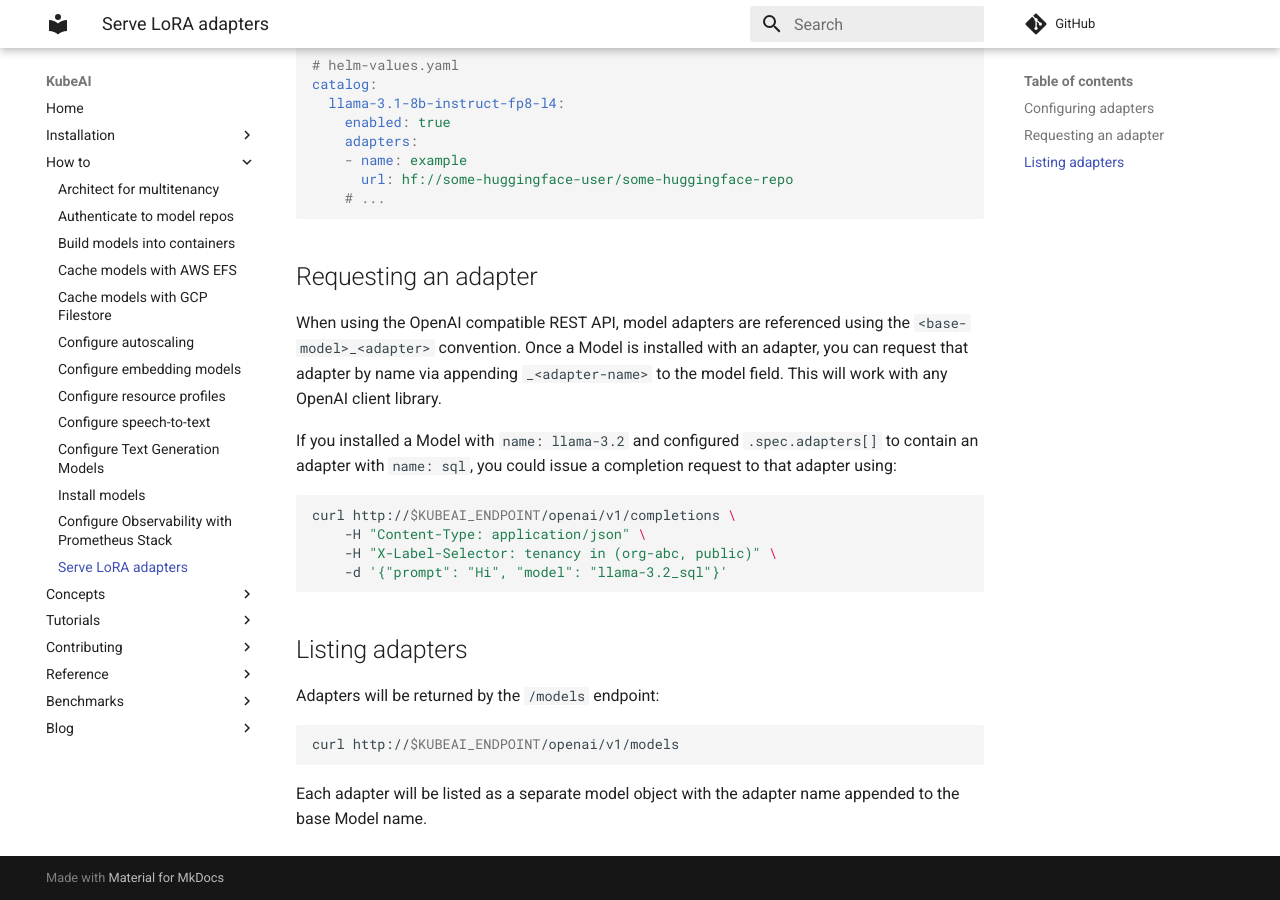
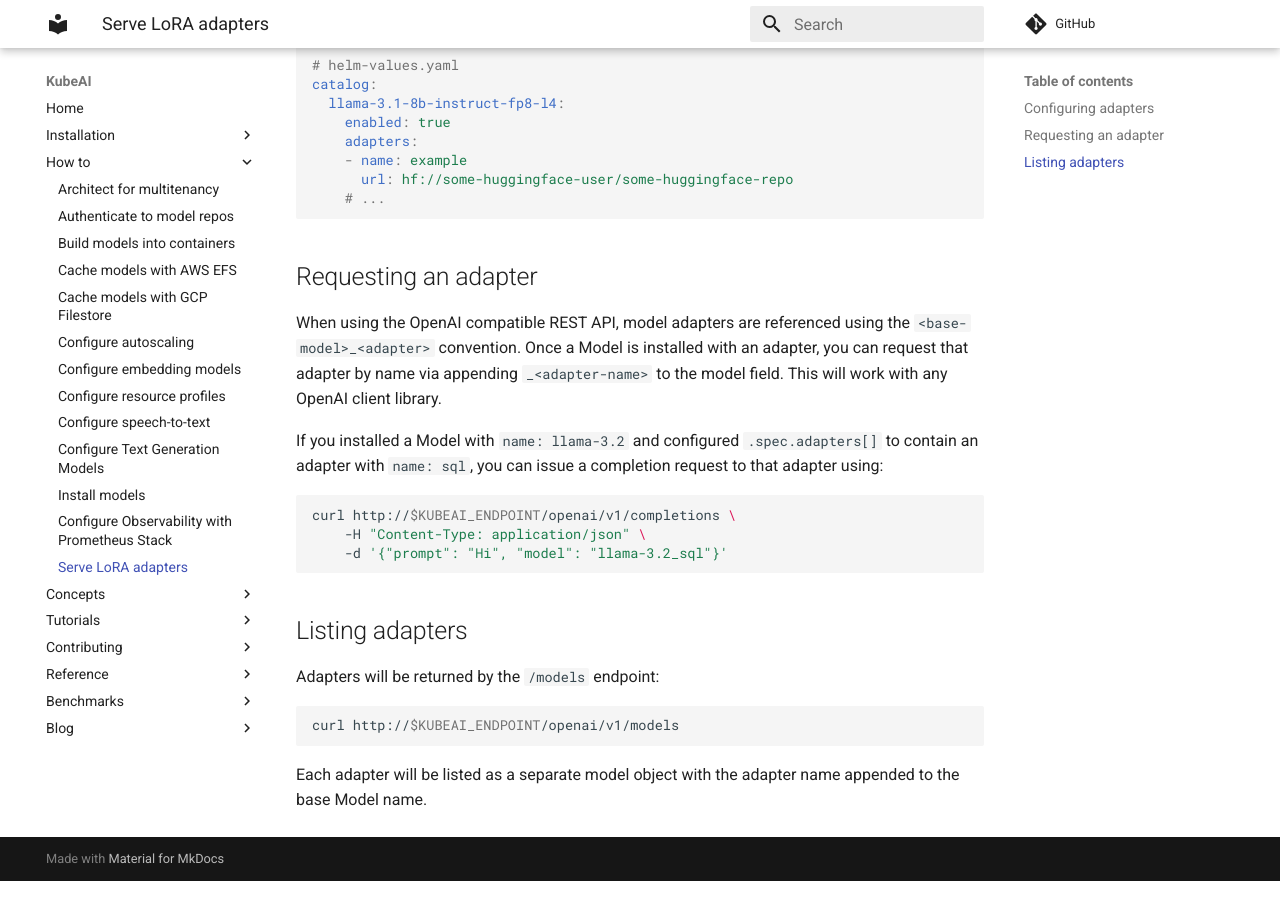
Before and after one commit to substratusai/kubeai, an MkDocs documentation site: the page built from docs/how-to/serve-lora-adapters.md, in a window 1280 px wide and 900 px high, scrolled down 847 px. Built offline with MkDocs 1.6.1 and Material for MkDocs 9.7.7, drawn with Linux system fonts in a browser that asks for light colours; comment, search, counter and statistics services are not loaded.

Commit message:
Remove label selector from curl in serve-lora-adapters.md
No need for this - probably a copy-n-paste from another guide

````diff
--- a/docs/how-to/serve-lora-adapters.md
+++ b/docs/how-to/serve-lora-adapters.md
@@ -49,12 +49,11 @@ catalog:
 
 When using the OpenAI compatible REST API, model adapters are referenced using the `<base-model>_<adapter>` convention. Once a Model is installed with an adapter, you can request that adapter by name via appending `_<adapter-name>` to the model field. This will work with any OpenAI client library.
 
-If you installed a Model with `name: llama-3.2` and configured `.spec.adapters[]` to contain an adapter with `name: sql`, you could issue a completion request to that adapter using:
+If you installed a Model with `name: llama-3.2` and configured `.spec.adapters[]` to contain an adapter with `name: sql`, you can issue a completion request to that adapter using:
 
 ```bash
 curl http://$KUBEAI_ENDPOINT/openai/v1/completions \
     -H "Content-Type: application/json" \
-    -H "X-Label-Selector: tenancy in (org-abc, public)" \
     -d '{"prompt": "Hi", "model": "llama-3.2_sql"}'
 ```
 
````
